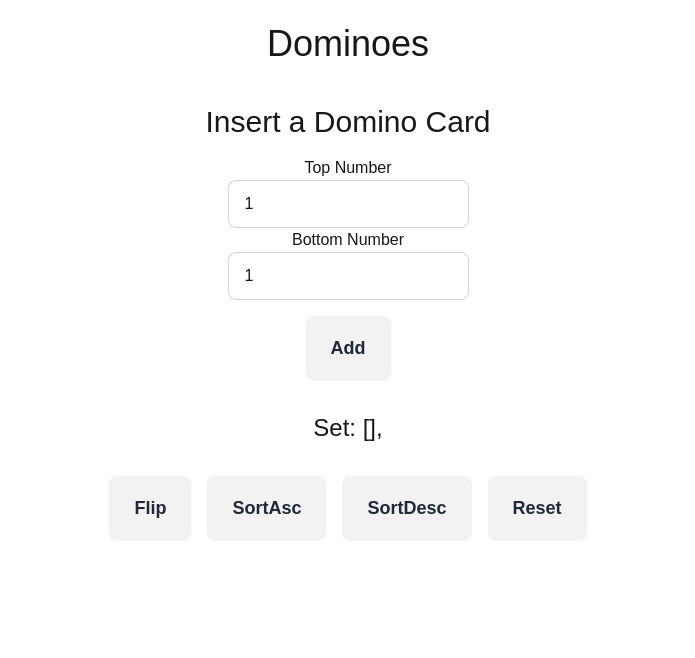
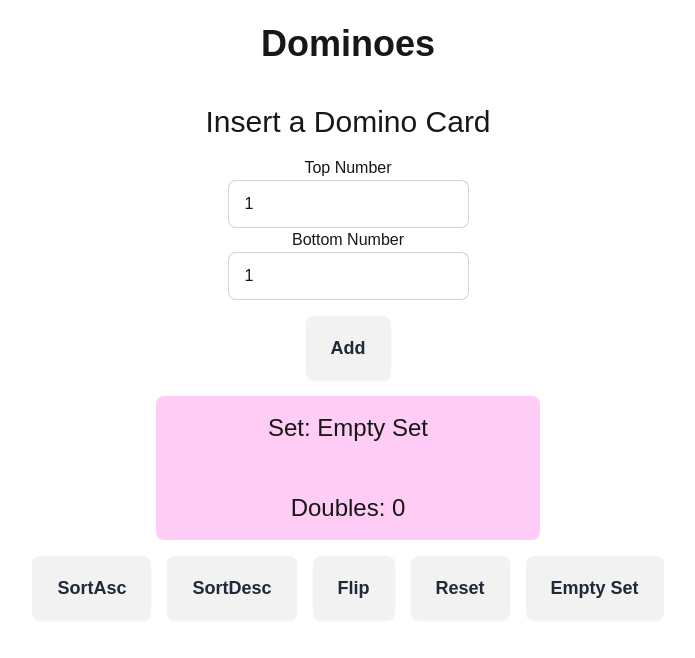
Before and after one commit to anchansp/dhika-take-home-test, a Next.js app: page / in a window 1280 px wide. Shown: the top 658 px of the page, without its empty margins (292-987 px from the left). Built offline with nearby package versions, Linux system fonts and the light colour scheme.

Commit message:
more buttons

```diff
--- a/src/app/page.tsx
+++ b/src/app/page.tsx
@@ -1,7 +1,8 @@
 "use client";
 import arrayTransform from "@/components/arrayHenshin.js";
-import flipArray from "@/components/flipArray";
+import flipArray from "@/components/flipArray.js";
 import { sortAsc, sortDesc } from "@/components/sortAscDsc.js";
+import countDoubles from "@/components/countDoubles.js";
 
 import { useState } from "react";
 
@@ -17,14 +18,14 @@ export default function Home() {
     //replica
     setCardArrayReplica((prev) => [...prev, [topNumber, bottomNumber]]);
     //Reset
-    setTopNumber(1);
-    setBottomNumber(1);
+    // setTopNumber(1);
+    // setBottomNumber(1);
     return cardArray;
   }
 
   return (
     <main>
-      <h1 className="text-4xl py-6 text-center">Dominoes</h1>
+      <h1 className="text-4xl py-6 text-center font-bold">Dominoes</h1>
       <h2 className="text-3xl py-4 text-center">Insert a Domino Card</h2>
       <div className="flex gap-4 justify-center text-center">
         <form onSubmit={handleSubmit}>
@@ -67,26 +68,21 @@ export default function Home() {
         </form>
       </div>
       {/* sets */}
-      <div>
-        <h3 className="text-2xl py-4 text-center">
-          Set: [{cardArrayReplica.join("], [")}],
-        </h3>
+      <div className="flex justify-center">
+        <div className="flex flex-col justify-center gap-4 bg-secondary/20 rounded-lg w-96">
+          <h3 className="text-2xl py-4 text-center">
+            Set:{" "}
+            {cardArrayReplica.length == 0
+              ? "Empty Set"
+              : `[${cardArrayReplica.join("], [")}],`}
+          </h3>
+          <h3 className="text-2xl py-4 text-center">
+            Doubles: {countDoubles(cardArrayReplica)}
+          </h3>
+        </div>
       </div>
       {/* buttons */}
       <div className="flex gap-4 justify-center">
-        <div className="py-4">
-          <button
-            className="btn btn-xs sm:btn-sm md:btn-md lg:btn-lg"
-            onClick={() => {
-              const flippedArray = flipArray(cardArrayReplica);
-              setCardArrayReplica(flippedArray);
-              return flippedArray;
-            }}
-          >
-            Flip
-          </button>
-        </div>
-
         <div className="py-4">
           <button
             className="btn btn-xs sm:btn-sm md:btn-md lg:btn-lg"
@@ -117,11 +113,37 @@ export default function Home() {
           <button
             className="btn btn-xs sm:btn-sm md:btn-md lg:btn-lg"
             onClick={() => {
+              const flippedArray = flipArray(cardArrayReplica);
+              setCardArrayReplica(flippedArray);
+              return flippedArray;
+            }}
+          >
+            Flip
+          </button>
+        </div>
+
+        <div className="py-4">
+          <button
+            className="btn btn-xs sm:btn-sm md:btn-md lg:btn-lg"
+            onClick={() => {
               const resetCard = setCardArrayReplica(cardArray);
               return resetCard;
             }}
           >
             Reset
+          </button>
+        </div>
+
+        <div className="py-4">
+          <button
+            className="btn btn-xs sm:btn-sm md:btn-md lg:btn-lg"
+            onClick={() => {
+              const emptyCard = setCardArray([]);
+              setCardArrayReplica([]);
+              return emptyCard;
+            }}
+          >
+            Empty Set
           </button>
         </div>
       </div>
```
